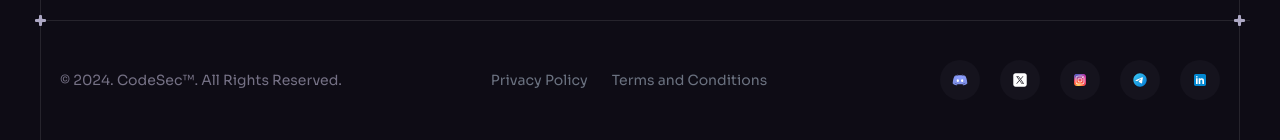
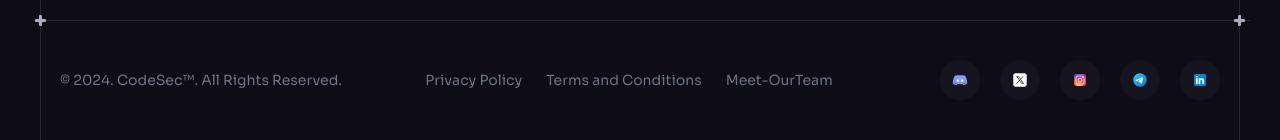
Before and after one commit to codesec-ninja/codesec-web, a React (Vite) app: page / in a window 1280 px wide. Shown: the part 10013-10153 px from the top of the page. Built offline with nearby package versions, Linux system fonts and the light colour scheme.

Commit message:
Added ourteam

```diff
--- a/src/components/Footer.jsx
+++ b/src/components/Footer.jsx
@@ -16,6 +16,11 @@ const Footer = () => {
           <li>
             <a href="https://contact.codesec.me/terms-and-conditions" className="hover:underline me-4 md:me-6" target="_blank" rel="noopener noreferrer">Terms and Conditions</a>
           </li>
+          <li>
+            <a href="https://contact.codesec.me/our-team" className="hover:underline me-4 md:me-6" target="_blank" rel="noopener noreferrer">Meet-OurTeam</a>
+          </li>
+
+
         </ul>
         <ul className="flex gap-5 flex-wrap">
           {socials.map((item) => (
```
